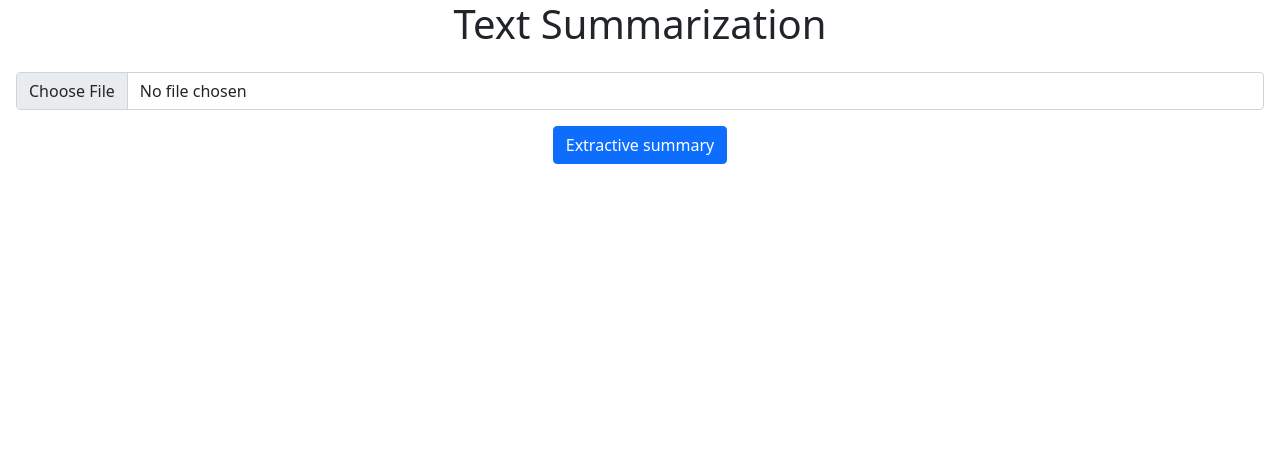
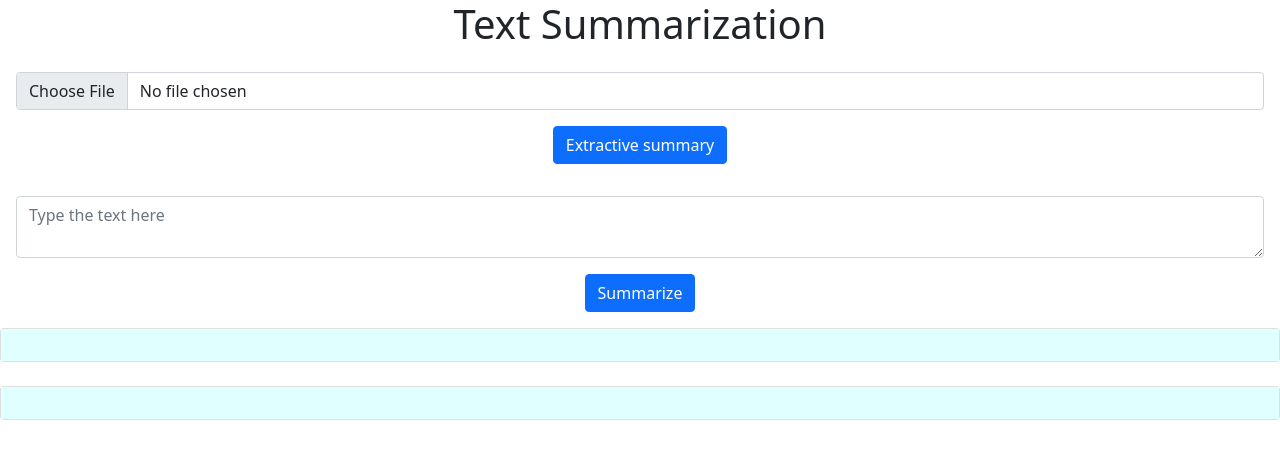
Before and after one commit to jenny199/NLP_Text_summarization, a Flask app: page / in a window 1280 px wide. Shown: the top 459 px of the page. Run offline with Flask 2, Linux system fonts and the light colour scheme.

Commit message:
added a text area for input text

```diff
--- a/app.py
+++ b/app.py
@@ -5,24 +5,48 @@ from model import TextSummarize
 import math
 
 app = Flask(__name__)
-
+def preprocessing(text):
+  article_text = re.sub(r'\[[0-9]*\]', ' ', text)
+  article_text = re.sub(r'\s+', ' ', article_text)
+  article_text=article_text.replace("\"", "")
+  return article_text
 @app.route('/', methods=['GET'])
 def home():
     return render_template('index.html')
-@app.route('/', methods=['POST'])
+
+@app.route('/summarize', methods=['POST'])
 def predict():
 
-    #text = request.form.get('text')
+    text = request.form.get('text')
+    # textfile = request.files['textfile']
+    # text_path = "./text" + textfile.filename
+    # textfile.save(text_path)
+    # text = open(text_path,"r")
+    # article_text = text.read()
+    summary = preprocessDataAndSummarize(text)
+
+
+    return render_template('index.html', input = text, prediction = summary)
+
+@app.route('/summarizeUploaded', methods=['POST'])
+def predictupload():
+
+    # text = request.form.get('text')
     textfile = request.files['textfile']
     text_path = "./text" + textfile.filename
     textfile.save(text_path)
     text = open(text_path,"r")
     article_text = text.read()
-    summary = preprocessDataAndSummarize(article_text)
+
+    #calling a preprocessing function
+    article_text = preprocessing(article_text)
+
+    #calling a text summarizer model
+    textsummary = TextSummarize(article_text, threshold=0.01,ratio=0.5)
+    summary = textsummary.summary
 
 
     return render_template('index.html', input = article_text, prediction = summary)
-
 
 def preprocessDataAndSummarize(text):
 
--- a/templates/index.html
+++ b/templates/index.html
@@ -8,26 +8,43 @@
     <body>
 
         <h1 class="text-center">Text Summarization</h1>
-        <form class="p-3 text-center" action='/', method="post" enctype="multipart/form-data">
+        <form class="p-3 text-center" action='/summarizeUploaded', method="post" enctype="multipart/form-data">
             <input class="form-control" type="file" name="textfile">
-            <!-- <div class="form-group clearfix">
-                <label class="label">Email</label>
-                <textarea class="form-control" placeholder="Type the email here" id="email_text" name="text" required="required"></textarea>
-            </div> -->
             <input class="btn btn-primary mt-3" type="submit" value="Extractive summary">
+
+        </form>
+
+        <form class="p-3 text-center" action='/summarize', method="post" enctype="multipart/form-data">
+            <!-- <input class="form-control" type="file" name="textfile"> -->
+
+            <textarea class="form-control" placeholder="Type the text here" id="text" name="text" required="required"></textarea>
+
+            <input class="btn btn-primary mt-3" type="submit" value="Summarize">
 
         </form>
 
 
 
 
-        {% if input %}
-        <p class="text-center"> <b>Input text is:</b> {{ input }}</p>
-        {% endif %}
 
-        {% if prediction %}
-        <p class="text-center"> <b>Extractive summary is:</b> {{ prediction }}</p>
-        {% endif %}
+        <div class="card" style="width:100%">
+            <div class="card-body" style="background-color:lightcyan;">
+                {% if input %}
+                <p class="card-text"> <b>Input text is:</b> {{ input }}</p>
+                {% endif %}
+            </div>
+
+        </div>
+        <br>
+        <div class="card" style="width:100%">
+            <div class="card-body" style="background-color:lightcyan;">
+                {% if prediction %}
+                <p class="card-text"> <b>Extractive summary is:</b> {{ prediction }}</p>
+                {% endif %}
+            </div>
+
+        </div>
+
 
     </body>
 
```
